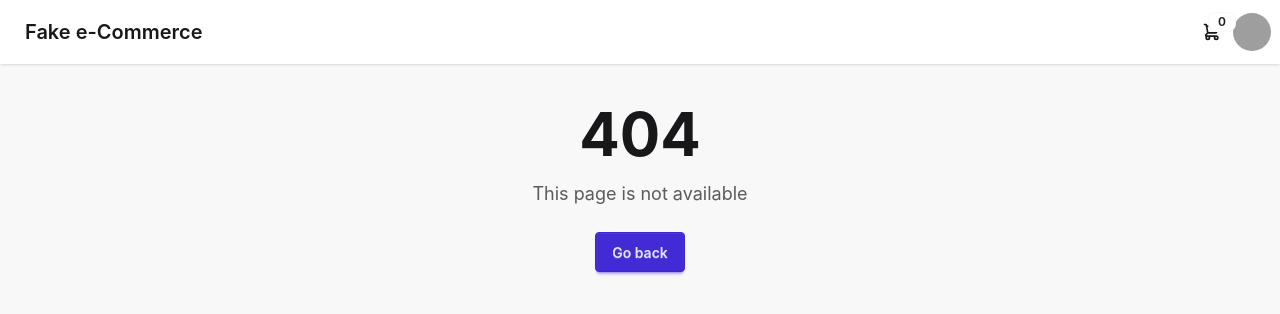
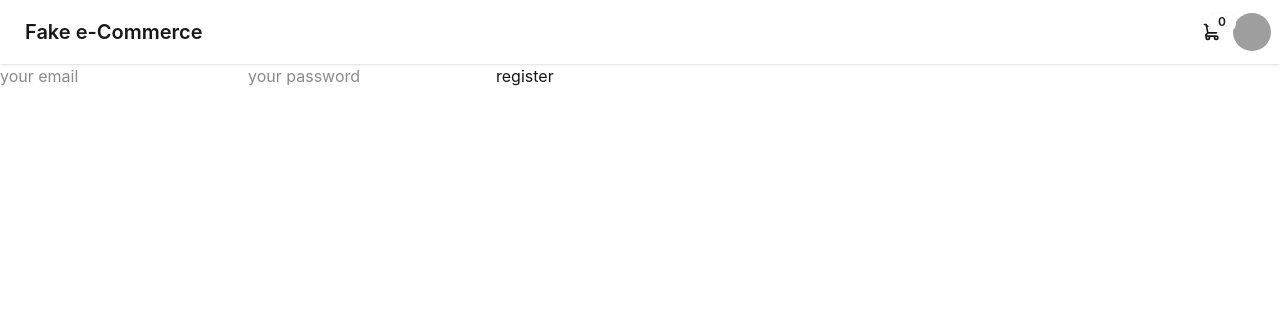
Before and after one commit to BasharAlwarad/fake_eCommerce, a React (Vite) app: page /signup in a window 1280 px wide. Before the commit this address had no page. Shown: the top 314 px of the page. Built offline with nearby package versions, Linux system fonts and the light colour scheme; grey boxes are pictures that could not be loaded.

Commit message:
add: sigup login userProfile

```diff
--- a/src/App.jsx
+++ b/src/App.jsx
@@ -4,8 +4,11 @@ import { BrowserRouter, Routes, Route } from 'react-router';
 import ProductsList from './pages/ProductsList';
 import NotFound from './pages/NotFound';
 import Cart from './pages/Cart';
+import Signup from './pages/Signup';
 
 import Nav from './components/Nav';
+import Login from './pages/Login';
+import UserProfile from './pages/UserProfile';
 
 function App() {
   // This state holds all items in the shopping cart
@@ -18,6 +21,9 @@ function App() {
       <Routes>
         {/* ProductsList page fetches products ON RENDER using useEffect */}
         <Route path="/" element={<ProductsList setCartList={setCartList} />} />
+        <Route path="/signup" element={<Signup />} />
+        <Route path="/login" element={<Login />} />
+        <Route path="/userProfile" element={<UserProfile />} />
 
         {/* Cart page does NOT fetch - it uses cartList from App state */}
         <Route
--- a/src/components/Nav.jsx
+++ b/src/components/Nav.jsx
@@ -68,10 +68,16 @@ const Nav = ({ cartList }) => {
             className="menu menu-sm dropdown-content bg-base-100 rounded-box z-1 mt-3 w-52 p-2 shadow"
           >
             <li>
-              <a className="justify-between">
+              <Link to={`/userProfile`} className="justify-between">
                 Profile
                 <span className="badge">New</span>
-              </a>
+              </Link>
+            </li>
+            <li>
+              <Link to={`/signup`} className="justify-between">
+                signup
+                <span className="badge">New</span>
+              </Link>
             </li>
             <li>
               <a>Settings</a>
--- /dev/null
+++ b/src/pages/Login.jsx
@@ -0,0 +1,58 @@
+import { useState } from 'react';
+// import { useNavigate } from 'react-router';
+
+const Login = () => {
+  //   const navigate = useNavigate();
+
+  const [userInput, setUserInput] = useState({ email: '', password: '' });
+
+  const createUser = async (e) => {
+    e.preventDefault();
+    try {
+      const response = await fetch(' http://localhost:3001/api/auth/login', {
+        method: 'POST',
+        headers: {
+          'Content-Type': 'application/json',
+        },
+        body: JSON.stringify(userInput),
+      });
+      const data = await response.json();
+
+      console.log(data);
+      localStorage.setItem('token', data.token);
+      //   navigate(`/login`);
+    } catch (error) {
+      console.log(error);
+    }
+  };
+
+  const handleChange = (e) => {
+    setUserInput((prev) => {
+      return { ...prev, [e.target.name]: e.target.value };
+    });
+  };
+
+  return (
+    <div>
+      <form onSubmit={createUser}>
+        <input
+          name="email"
+          type="email"
+          placeholder="your email"
+          onChange={handleChange}
+        />
+        <input
+          max={10}
+          min={8}
+          name="password"
+          type="password"
+          placeholder="your password"
+          onChange={handleChange}
+        />
+        <button>Login</button>
+      </form>
+    </div>
+  );
+};
+
+export default Login;
--- /dev/null
+++ b/src/pages/Signup.jsx
@@ -0,0 +1,57 @@
+import { useState } from 'react';
+import { useNavigate } from 'react-router';
+
+const Signup = () => {
+  const navigate = useNavigate();
+
+  const [userInput, setUserInput] = useState({ email: '', password: '' });
+
+  const createUser = async (e) => {
+    e.preventDefault();
+    try {
+      const response = await fetch(' http://localhost:3001/api/users', {
+        method: 'POST',
+        headers: {
+          'Content-Type': 'application/json',
+        },
+        body: JSON.stringify(userInput),
+      });
+      const data = await response.json();
+
+      console.log(data);
+      navigate(`/login`);
+    } catch (error) {
+      console.log(error);
+    }
+  };
+
+  const handleChange = (e) => {
+    setUserInput((prev) => {
+      return { ...prev, [e.target.name]: e.target.value };
+    });
+  };
+
+  return (
+    <div>
+      <form onSubmit={createUser}>
+        <input
+          name="email"
+          type="email"
+          placeholder="your email"
+          onChange={handleChange}
+        />
+        <input
+          max={10}
+          min={8}
+          name="password"
+          type="password"
+          placeholder="your password"
+          onChange={handleChange}
+        />
+        <button>register</button>
+      </form>
+    </div>
+  );
+};
+
+export default Signup;
--- /dev/null
+++ b/src/pages/UserProfile.jsx
@@ -0,0 +1,66 @@
+import { useEffect, useState } from 'react';
+
+const UserProfile = () => {
+  const [user, setUser] = useState(null);
+  const token = localStorage.getItem('token');
+  console.log(token);
+  useEffect(() => {
+    const getUser = async () => {
+      const res = await fetch('http://localhost:3001/api/auth/profile', {
+        headers: {
+          Authorization: `Bearer ${token}`,
+        },
+      });
+      const data = await res.json();
+      setUser(data);
+      console.log(data);
+    };
+
+    getUser();
+  }, []);
+
+  const deleteUser = async () => {
+    await fetch(`http://localhost:3001/api/users/${user.id}`, {
+      method: 'DELETE',
+      headers: {
+        Authorization: `Bearer ${token}`,
+    },
+});
+};
+
+const createEvent = async (e) => {
+    e.preventDefault();
+    try {
+        const response = await fetch(' http://localhost:3001/api/events', {
+            method: 'POST',
+            headers: {
+                'Content-Type': 'application/json',
+                Authorization: `Bearer ${token}`,
+
+        },
+        body: JSON.stringify(eventInput),
+      });
+      const data = await response.json();
+
+      console.log(data);
+    //   navigate(`/login`);
+    } catch (error) {
+      console.log(error);
+    }
+  };
+
+  return (
+    <div>
+      <p>{user?.email} </p>
+      <button onClick={deleteUser}> delete</button>
+
+      <form onSubmit={createEvent}>
+        create event
+        <input type="text" />
+        <button>create event</button>
+      </form>
+    </div>
+  );
+};
+
+export default UserProfile;
```
Also changed, not shown: src/pages/ProductsList.jsx (+3 -5 lines).
